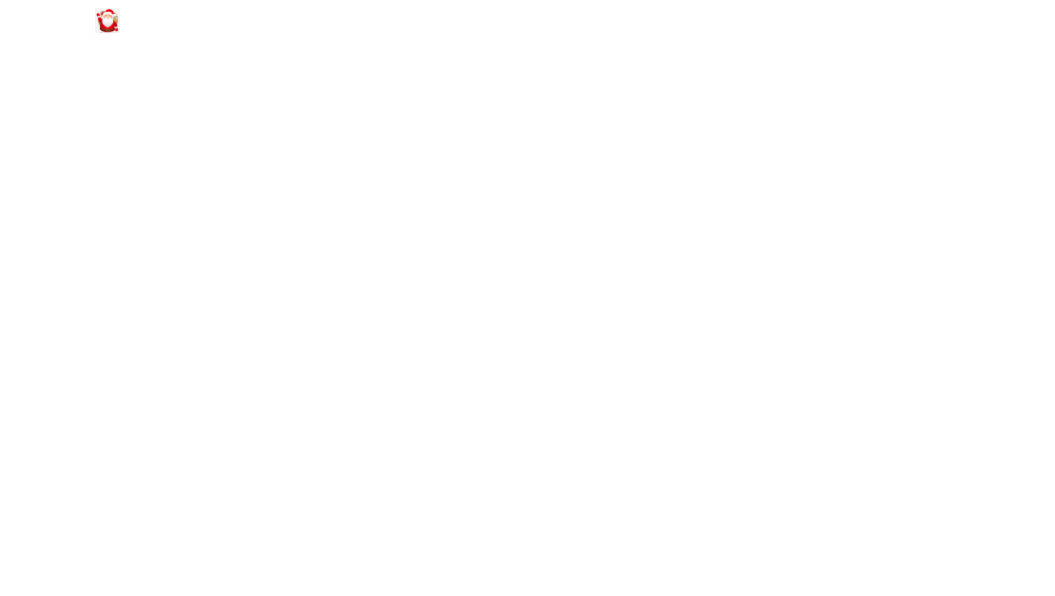
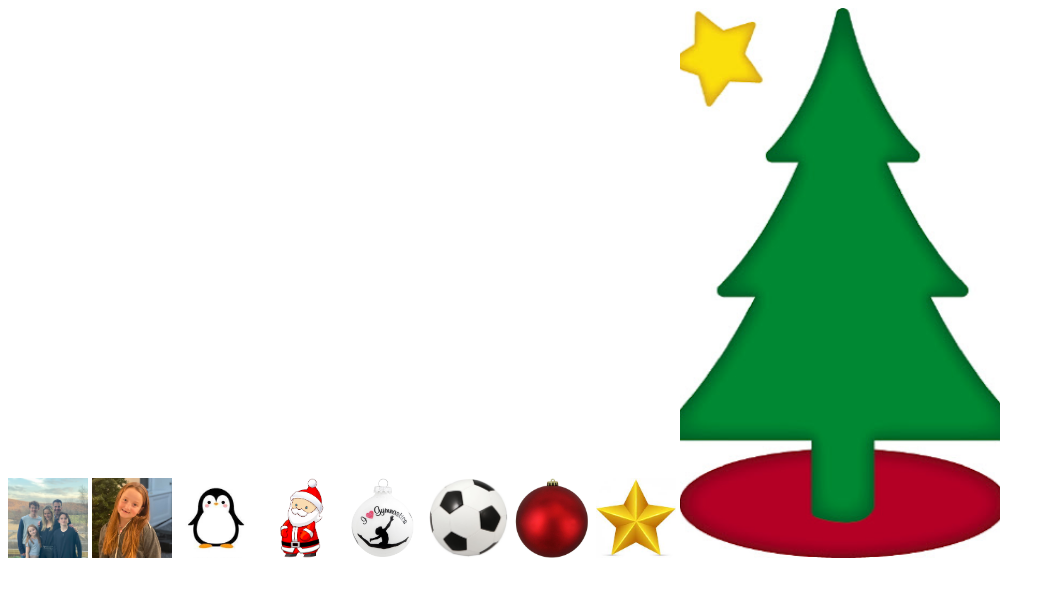
Before and after one commit to alexkaren/alexkaren.github.io, a plain HTML site: page katechristmas.html in a window 1280 px wide. Shown: the whole page, without its empty margins (0-1055 px from the left). Drawn offline with Linux system fonts and the light colour scheme.

Commit message:
adding website for a while

```diff
--- a/katechristmas.html
+++ b/katechristmas.html
@@ -5,49 +5,64 @@
 	<style type="text/css">
 
 	#fam{
-		background-image: url();
+		background-image: url(family.png);
 		background-size: cover;
 	}
 
 	#kate{
-		background-image: url();
+		background-image: url(kate.png);
 		background-size: cover;
 	}
 
 	#penguin{
-		background-image: url();
+		background-image: url(p.png);
 		background-size: cover;
 	}
 
 	#santa{
-		background-image: url(santa.png);
+		background-image: url(santa1.png);
 		background-size: cover;
 	}
 
 	#gymnast{
-		background-image: url();
+		background-image: url(gymnast.png);
 		background-size: cover;
 	}
 
 	#soccer{
-		background-image: url();
+		background-image: url(soccer.png);
 		background-size: cover;
 	}
 
 	#circle{
-		background-image: url();
+		background-image: url(circle.png);
 		background-size: cover;
 	}
 
 	#star{
-		background-image: url();
+		background-image: url(star.png);
+		background-size: cover;
+	}
+
+	#tree{
+		background-image: url(tre.png);
 		background-size: cover;
 	}
 
 .ornament{
-	width: 25px;
-	height: 25px;
+	width: 80px;
+	height: 80px;
 	background-size: contain;
+	background-repeat: no-repeat;
+	display: inline-block;
+	position: relative;
+}
+
+.base{
+	width: 320px;
+	height: 550px;
+	background-size: 95%;
+	background-position: center;
 	background-repeat: no-repeat;
 	display: inline-block;
 	position: relative;
@@ -67,7 +82,7 @@
 <div class="ornament" id="soccer"></div>
 <div class="ornament" id="circle"></div>
 <div class="ornament" id="star"></div>
-<div id="tree"></div>
+<div class="base" id="tree"></div>
 
 
 
```
Also changed, not shown: journal.html (+12 -0 lines), circle.png (added), family.png (added), gymnast.png (added), kate.png (added), p.png (added), penguin.png (added), santa1.png (added), santa2.png (added), soccer.png (added), star.png (added), tr.png (added), tre.png (added), tree.png (added), 2 more files, 1 other file.
